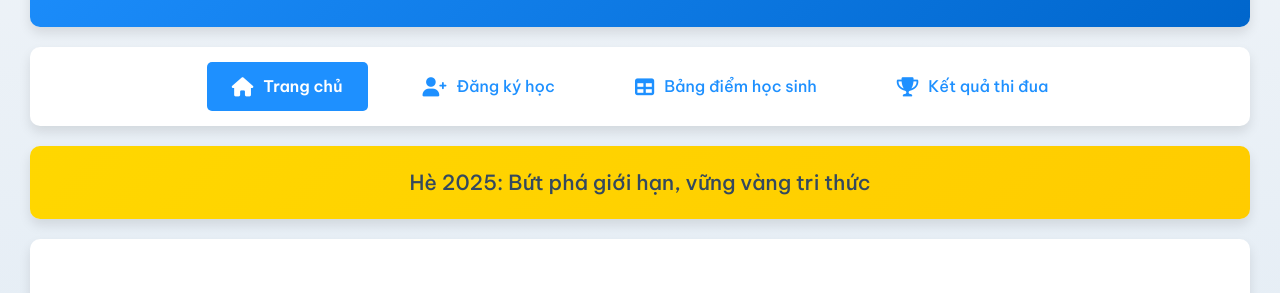
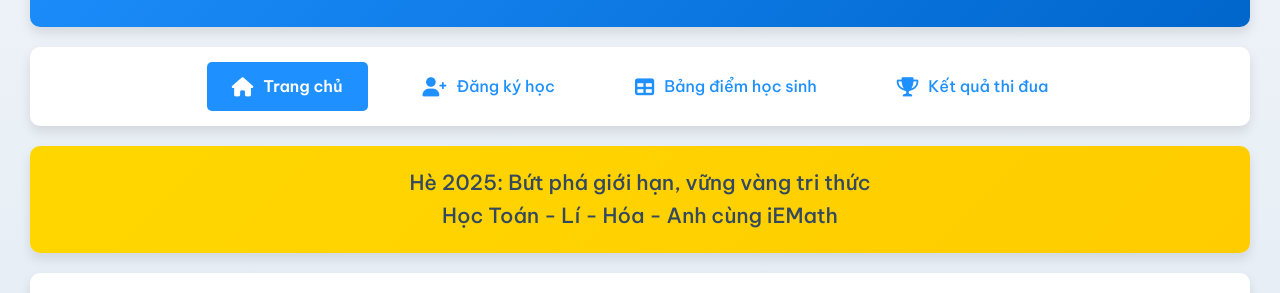
Before and after one commit to iemath/home, a plain HTML site: page index.html in a window 1280 px wide. Shown: the part 181-474 px from the top of the page. Drawn offline with Linux system fonts and the light colour scheme; no server answers.

Commit message:
Update index v3.0.html

```diff
--- a/index.html
+++ b/index.html
@@ -358,7 +358,7 @@
         </nav>
 
         <div class="banner">
-            Hè 2025: Bứt phá giới hạn, vững vàng tri thức
+            Hè 2025: Bứt phá giới hạn, vững vàng tri thức <br> Học Toán - Lí - Hóa - Anh cùng iEMath
         </div>
 
         <div class="section active" id="home">
@@ -403,6 +403,7 @@
                         <option value="">Chọn lớp</option>
                         <option value="Toán">Toán</option>
                         <option value="Lí Hóa">Lí Hóa</option>
+                        <option value="Tiếng Anh">Tiếng Anh</option>
                     </select>
                 </div>
                 <div class="form-group">
```
